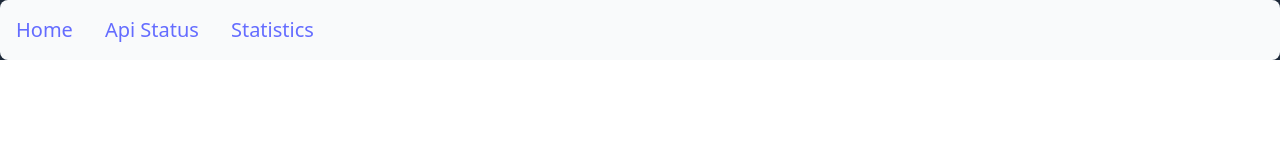
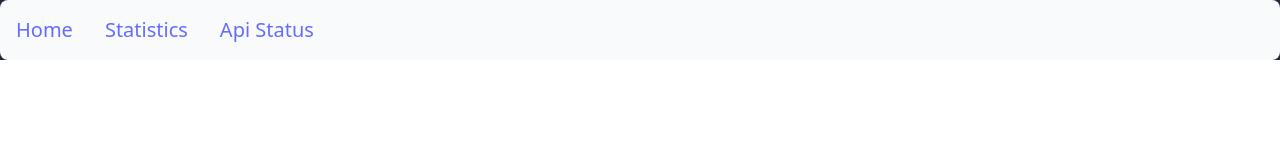
Before and after one commit to LegionnaireDevs/legionnaire, a React (Vite) app in the folder control-panel/: page / in a window 1280 px wide. Shown: the top 160 px of the page. Built offline with nearby package versions, Linux system fonts and the light colour scheme.

Commit message:
move api status tab to be at the end

```diff
--- a/control-panel/src/components/Navbar.jsx
+++ b/control-panel/src/components/Navbar.jsx
@@ -6,6 +6,7 @@ export default function Navbar() {
   return (
     <nav className="bg-gray-800 border-gray-200 dark:bg-gray-900 fixed top-0 left-0 right-0 z-50">
         <ul className="flex flex-col p-6 md:p-4 mt-4 border border-gray-100 rounded-lg bg-gray-50 md:flex-row md:space-x-8 rtl:space-x-reverse md:mt-0 md:border-0 dark:bg-gray-800 md:dark:bg-gray-900 dark:border-gray-700 text-xl">
+
         <li>
           <Link
             to="/"
@@ -14,6 +15,16 @@ export default function Navbar() {
             Home
           </Link>
         </li>
+
+        <li>
+          <Link
+            to="/statistics"
+            className="block py-4 px-6 text-gray-900 rounded-sm hover:bg-gray-100 md:hover:bg-transparent md:border-0 md:hover:text-blue-700 md:p-0 dark:text-white md:dark:hover:text-blue-500 dark:hover:bg-gray-700 dark:hover:text-white md:dark:hover:bg-transparent"
+          >
+            Statistics
+          </Link>
+        </li>
+
         <li>
           <Link
             to="/api_status"
@@ -22,14 +33,7 @@ export default function Navbar() {
             Api Status
           </Link>
         </li>
-        <li>
-          <Link
-            to="/statistics"
-            className="block py-4 px-6 text-gray-900 rounded-sm hover:bg-gray-100 md:hover:bg-transparent md:border-0 md:hover:text-blue-700 md:p-0 dark:text-white md:dark:hover:text-blue-500 dark:hover:bg-gray-700 dark:hover:text-white md:dark:hover:bg-transparent"
-          >
-            Statistics
-          </Link>
-        </li>
+
       </ul>
     </nav>
   );
```
